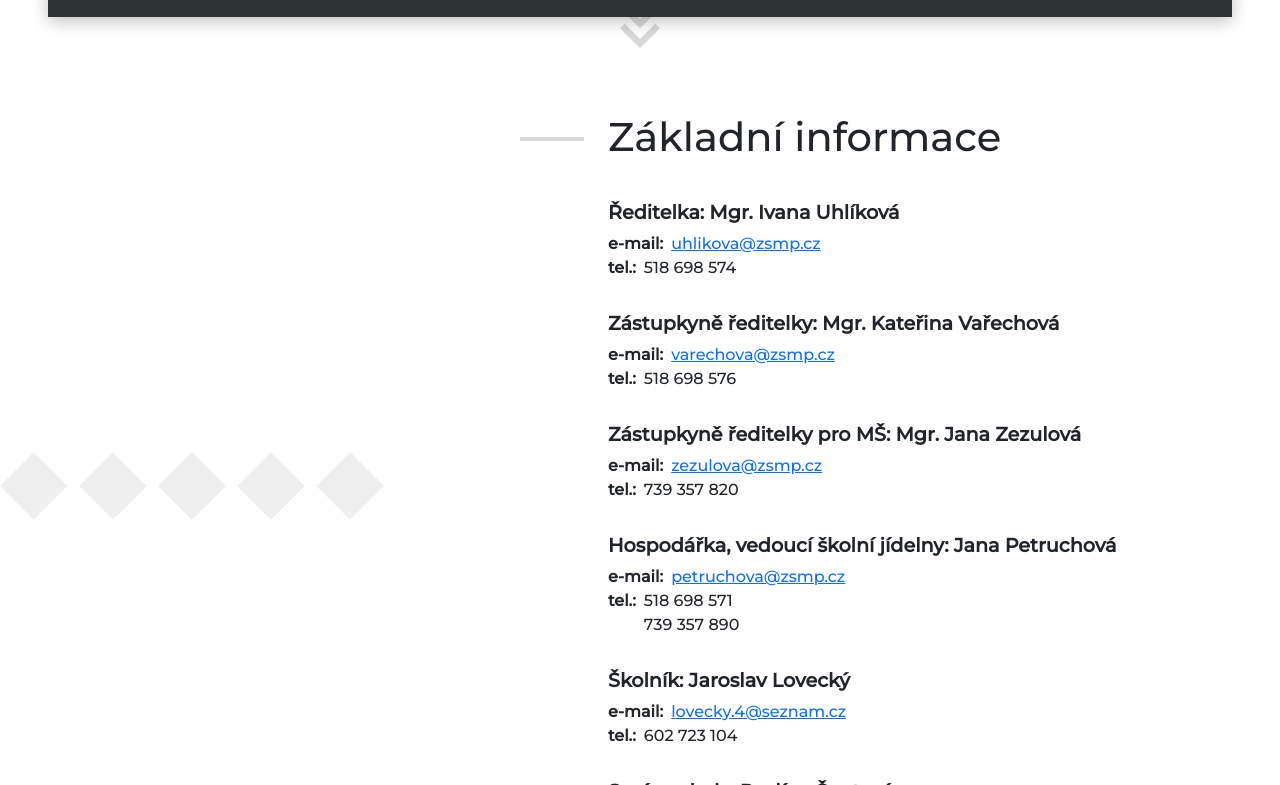
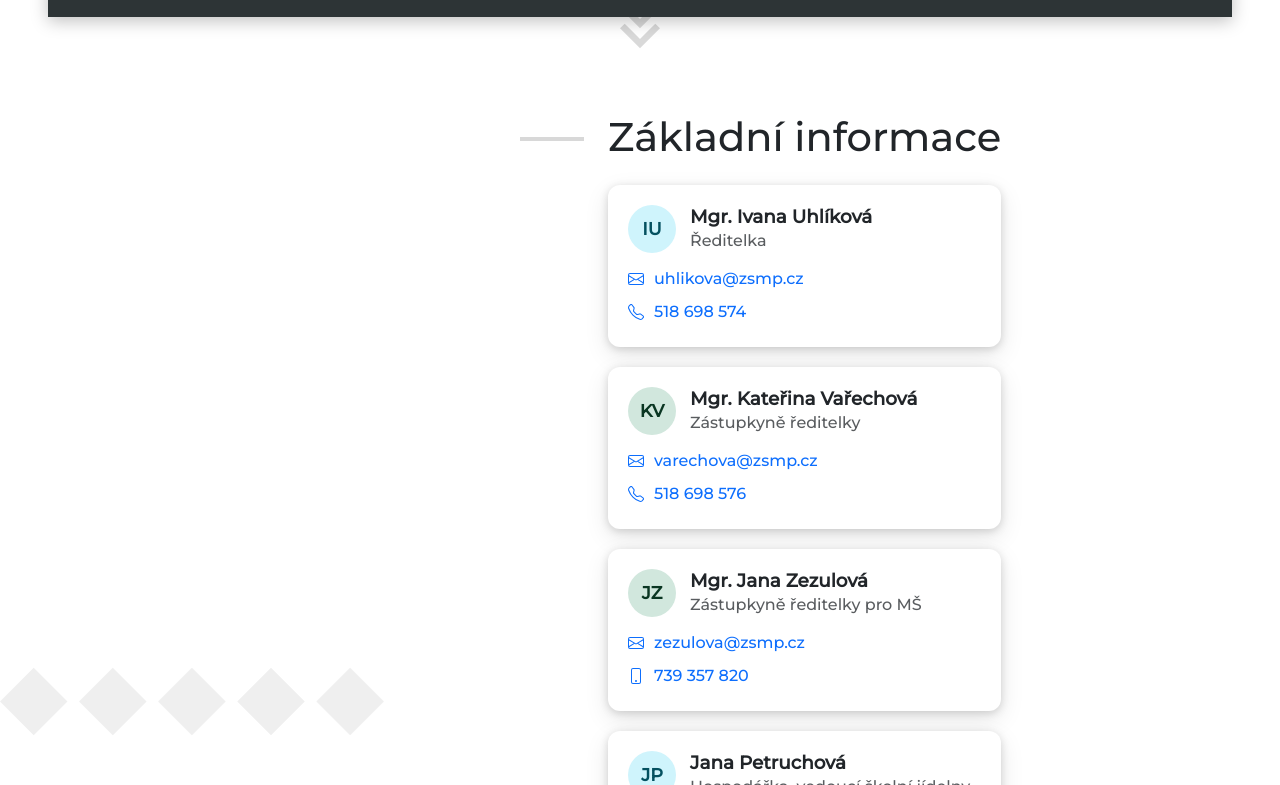
Before and after one commit to Martin-Uhlik/elementary-school-website, a Next.js app in the folder src/web/: page / in a window 1280 px wide. Shown: the part 735-1520 px from the top of the page. Built offline with nearby package versions, Linux system fonts and the light colour scheme.

Commit message:
feat: contacts redesigned

```diff
--- a/src/web/app/kontakty/page.tsx
+++ b/src/web/app/kontakty/page.tsx
@@ -1,4 +1,4 @@
-import PersonCard, { PersonPhones } from "@/components/content/PersonCard";
+import PersonCard, { ContactCard } from "@/components/content/PersonCard";
 import { getPeople, isContact } from "@/lib/content/people";
 
 // the page's sections, each one a label in data/people.ts
@@ -27,7 +27,7 @@ const KontaktyPage = async () => {
               <div className="persons">
                 {/* the section's own phone number comes first, then the people */}
                 {people.filter(isContact).map((contact) => (
-                  <PersonPhones key={contact.id} person={contact} withKinds />
+                  <ContactCard key={contact.id} contact={contact} />
                 ))}
                 {people
                   .filter((person) => !isContact(person))
--- a/src/web/app/page.tsx
+++ b/src/web/app/page.tsx
@@ -6,9 +6,7 @@ import LinkList from "@/components/content/LinkList";
 import PersonCard from "@/components/content/PersonCard";
 import { getLinkGroup } from "@/lib/content/links";
 import { getPhotos, getSponsors } from "@/lib/content/misc";
-import { getPeople, personName } from "@/lib/content/people";
-
-const capitalize = (text: string) => text.charAt(0).toUpperCase() + text.slice(1);
+import { getPeople } from "@/lib/content/people";
 
 const HomePage = async () => {
   const people = await getPeople("Základní informace");
@@ -26,16 +24,13 @@ const HomePage = async () => {
         <div className="text-subsection">
           <div className="d-flex flex-row">
             <hr className="article__line" />
-            <div className="persons">
+            <div className="flex-grow-1">
               <h1>Základní informace</h1>
-              {people.map((person) => (
-                <PersonCard
-                  key={person.id}
-                  person={person}
-                  variant="short"
-                  heading={`${capitalize(person.position ?? "")}: ${personName(person)}`}
-                />
-              ))}
+              <div className="persons mt-4">
+                {people.map((person) => (
+                  <PersonCard key={person.id} person={person} variant="short" />
+                ))}
+              </div>
             </div>
           </div>
         </div>
--- a/src/web/app/styles.css
+++ b/src/web/app/styles.css
@@ -208,48 +208,121 @@ a {
 }
 
 .persons {
-  display: flex;
-  flex-direction: column;
-  gap: 2rem;
-}
-
-.person {
-  display: flex;
-  flex-direction: column;
-}
-
-.person h2 {
-  font-weight: bold;
-}
-
-.phone {
-  display: flex;
+  display: grid;
+  grid-template-columns: repeat(auto-fill, minmax(min(19rem, 100%), 1fr));
+  gap: 1.25rem;
+}
+
+/* Person card: initials, name and job title, then e-mail and phones as links */
+.person-card {
+  display: flex;
+  flex-direction: column;
+  gap: 0.875rem;
+  padding: 1.25rem;
+  border-radius: 0.75rem;
+  background: var(--bs-body-bg);
+  box-shadow: var(--shadow-small);
+}
+
+.person-card__header {
+  display: flex;
+  align-items: center;
+  gap: 0.875rem;
+}
+
+.person-card__avatar {
+  display: grid;
+  flex-shrink: 0;
+  place-items: center;
+  width: 3rem;
+  height: 3rem;
+  border-radius: 50%;
+  font-weight: 700;
+  font-size: 1.1rem;
+}
+
+.person-card__name {
+  margin: 0;
+  font-size: 1.15rem;
+  font-weight: 700;
+  line-height: 1.3;
+}
+
+.person-card__position {
+  margin: 0;
+  color: var(--bs-secondary-color);
+}
+
+.person-card__position::first-letter {
+  text-transform: uppercase;
+}
+
+.person-card__contacts {
+  display: flex;
+  flex-direction: column;
+  gap: 0.375rem;
+  margin: 0;
+  padding: 0;
+  list-style: none;
+}
+
+.person-card__contact {
+  display: inline-flex;
+  align-items: center;
+  gap: 0.625rem;
+  max-width: 100%;
+  overflow-wrap: anywhere;
+  text-decoration: none;
+}
+
+.person-card__contact:hover {
+  text-decoration: underline;
+}
+
+.person-card__icon {
+  flex-shrink: 0;
+  width: 1rem;
+  height: 1rem;
+}
+
+.person-card__internal {
+  padding-left: 1.625rem;
+  color: var(--bs-secondary-color);
+  font-size: 0.875rem;
+}
+
+.person-card__description {
+  padding-top: 0.75rem;
+  border-top: 1px solid var(--bs-border-color);
+  color: var(--bs-secondary-color);
+  font-size: 0.875rem;
+}
+
+.person-card__description p {
+  margin: 0;
+}
+
+.person-card__description p + p {
+  margin-top: 0.375rem;
+}
+
+/* the phone of a place spans the whole row above the people of its section */
+.person-card--contact {
   flex-direction: row;
-  gap: 0.5rem;
-}
-
-.phone__label {
-  font-weight: bold;
-}
-
-.phone__numbers {
-  display: flex;
-  flex-direction: column;
-}
-
-.email {
-  display: flex;
+  align-items: center;
+  grid-column: 1 / -1;
+  padding: 0.875rem 1.25rem;
+}
+
+.person-card--contact .person-card__contacts {
   flex-direction: row;
-  gap: 0.5rem;
-}
-
-.email__label {
-  font-weight: bold;
-}
-
-.email__links {
-  display: flex;
-  flex-direction: column;
+  flex-wrap: wrap;
+  align-items: center;
+  column-gap: 1.5rem;
+}
+
+.person-card--contact .person-card__internal {
+  padding-left: 0;
 }
 
 .main-page__news {
--- a/src/web/components/content/PersonCard.tsx
+++ b/src/web/components/content/PersonCard.tsx
@@ -1,51 +1,104 @@
-import type { Person } from "@/data/types";
+import type { Person, Phone } from "@/data/types";
 import { personName, PHONE_KIND_LABELS } from "@/lib/content/people";
 
 type Props = {
   person: Person;
   // full: everything, as on /kontakty; short: outside phone numbers, e-mail and job title
   variant?: "full" | "short";
-  // heading instead of the name, e.g. "Ředitelka: Mgr. Ivana Uhlíková"
-  heading?: string;
 };
 
-export const PersonPhones = ({ person, withKinds }: { person: Person; withKinds: boolean }) => {
-  // the internal extension only makes sense with the other numbers next to it
-  const phones = (person.phones ?? []).filter((phone) => withKinds || phone.kind !== "internal");
-  if (phones.length === 0) return null;
+const ICONS = {
+  email:
+    "M0 4a2 2 0 0 1 2-2h12a2 2 0 0 1 2 2v8a2 2 0 0 1-2 2H2a2 2 0 0 1-2-2zm2-1a1 1 0 0 0-1 1v.217l7 4.2 7-4.2V4a1 1 0 0 0-1-1zm13 2.383-4.708 2.825L15 11.105zm-.034 6.876-5.64-3.471L8 9.583l-1.326-.795-5.64 3.47A1 1 0 0 0 2 13h12a1 1 0 0 0 .966-.741M1 11.105l4.708-2.897L1 5.383z",
+  landline:
+    "M3.654 1.328a.678.678 0 0 0-1.015-.063L1.605 2.3c-.483.484-.661 1.169-.45 1.77a17.6 17.6 0 0 0 4.168 6.608 17.6 17.6 0 0 0 6.608 4.168c.601.211 1.286.033 1.77-.45l1.034-1.034a.678.678 0 0 0-.063-1.015l-2.307-1.794a.68.68 0 0 0-.58-.122l-2.19.547a1.75 1.75 0 0 1-1.657-.459L5.482 8.062a1.75 1.75 0 0 1-.46-1.657l.548-2.19a.68.68 0 0 0-.122-.58zM1.884.511a1.745 1.745 0 0 1 2.612.163L6.29 2.98c.329.423.445.974.315 1.494l-.547 2.19a.68.68 0 0 0 .178.643l2.457 2.457a.68.68 0 0 0 .644.178l2.189-.547a1.75 1.75 0 0 1 1.494.315l2.306 1.794c.829.645.905 1.87.163 2.611l-1.034 1.034c-.74.74-1.846 1.065-2.877.702a18.6 18.6 0 0 1-7.01-4.42 18.6 18.6 0 0 1-4.42-7.009c-.362-1.03-.037-2.137.703-2.877z",
+  mobile:
+    "M11 1a1 1 0 0 1 1 1v12a1 1 0 0 1-1 1H5a1 1 0 0 1-1-1V2a1 1 0 0 1 1-1zM5 0a2 2 0 0 0-2 2v12a2 2 0 0 0 2 2h6a2 2 0 0 0 2-2V2a2 2 0 0 0-2-2zm3 14a1 1 0 1 0 0-2 1 1 0 0 0 0 2",
+};
+
+const Icon = ({ path }: { path: string }) => (
+  <svg className="person-card__icon" viewBox="0 0 16 16" fill="currentColor" aria-hidden="true" focusable="false">
+    <path d={path} />
+  </svg>
+);
+
+const AVATAR_TONES = ["primary", "success", "danger", "warning", "info"];
+
+// initials and a colour that stays the same for a person
+const avatar = (person: Person) => {
+  const initials =
+    person.firstName && person.lastName ? person.firstName[0] + person.lastName[0] : personName(person)[0];
+  const hash = [...person.id].reduce((sum, char) => sum + char.charCodeAt(0), 0);
+  return { initials, tone: AVATAR_TONES[hash % AVATAR_TONES.length] };
+};
+
+const telHref = (number: string) => `tel:+420${number.replace(/\s/g, "")}`;
+
+// Dialable numbers as links; the internal extension only as text, it only works inside the school
+export const PersonPhones = ({ person, withInternal }: { person: Person; withInternal: boolean }) => {
+  const phones = person.phones ?? [];
+  const internal = phones.find((phone) => phone.kind === "internal");
+  const outside = phones.filter((phone): phone is Phone & { kind: "landline" | "mobile" } => phone.kind !== "internal");
   return (
-    <div className="phone">
-      <span className="phone__label">tel.:</span>
-      <div className="phone__numbers">
-        {phones.map((phone) => (
-          <span className="phone__number" key={phone.number}>
-            {withKinds ? `${PHONE_KIND_LABELS[phone.kind]}: ${phone.number}` : phone.number}
-          </span>
-        ))}
-      </div>
-    </div>
+    <>
+      {outside.map((phone) => (
+        <li key={phone.number}>
+          <a href={telHref(phone.number)} className="person-card__contact">
+            <Icon path={ICONS[phone.kind]} />
+            <span className="visually-hidden">{PHONE_KIND_LABELS[phone.kind]} telefon: </span>
+            {phone.number}
+          </a>
+        </li>
+      ))}
+      {withInternal && internal && <li className="person-card__internal">vnitřní linka {internal.number}</li>}
+    </>
   );
 };
 
-const PersonCard = ({ person, variant = "full", heading }: Props) => {
+const PersonCard = ({ person, variant = "full" }: Props) => {
   const full = variant === "full";
+  const { initials, tone } = avatar(person);
   return (
-    <div className="person">
-      <h2 className="h2">{heading ?? personName(person)}</h2>
-      {person.email && (
-        <div className="email">
-          <span className="email__label">e-mail:</span>
-          <div className="email__links">
-            <a href={`mailto:${person.email}`}>{person.email}</a>
-          </div>
+    <article className="person-card">
+      <header className="person-card__header">
+        <span className={`person-card__avatar text-${tone}-emphasis bg-${tone}-subtle`} aria-hidden="true">
+          {initials}
+        </span>
+        <div>
+          <h2 className="person-card__name">{personName(person)}</h2>
+          {person.position && <p className="person-card__position">{person.position}</p>}
+        </div>
+      </header>
+      <ul className="person-card__contacts">
+        {person.email && (
+          <li>
+            <a href={`mailto:${person.email}`} className="person-card__contact">
+              <Icon path={ICONS.email} />
+              <span className="visually-hidden">e-mail: </span>
+              {person.email}
+            </a>
+          </li>
+        )}
+        <PersonPhones person={person} withInternal={full} />
+      </ul>
+      {full && person.description && (
+        <div className="person-card__description">
+          {person.description.map((line) => (
+            <p key={line}>{line}</p>
+          ))}
         </div>
       )}
-      <PersonPhones person={person} withKinds={full} />
-      {full
-        ? person.description?.map((line) => <span key={line}>{line}</span>)
-        : !heading && person.position && <span>{person.position}</span>}
-    </div>
+    </article>
   );
 };
 
+// The phone numbers of a place (a "Kontakt" entry) shown above the people of its section
+export const ContactCard = ({ contact }: { contact: Person }) => (
+  <aside className="person-card person-card--contact" aria-label={`Telefon: ${personName(contact)}`}>
+    <ul className="person-card__contacts">
+      <PersonPhones person={contact} withInternal />
+    </ul>
+  </aside>
+);
+
 export default PersonCard;
```
